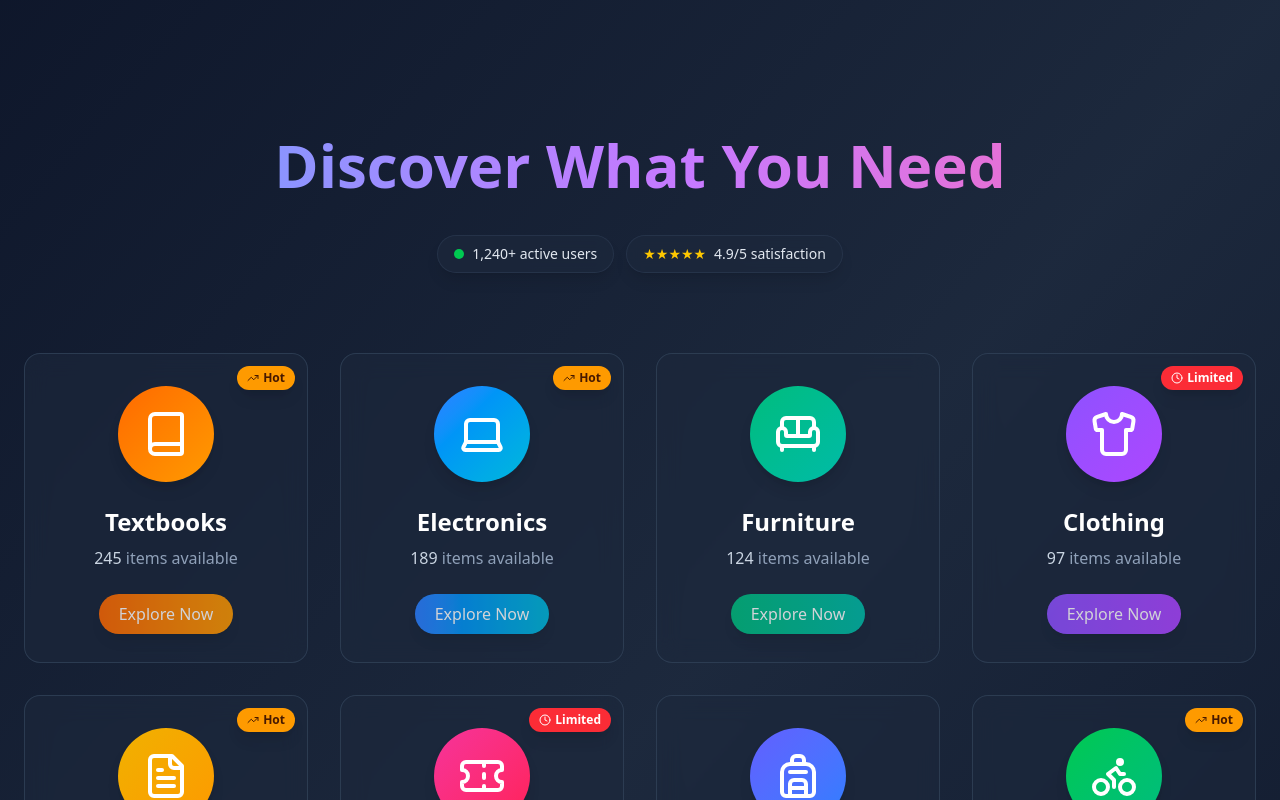
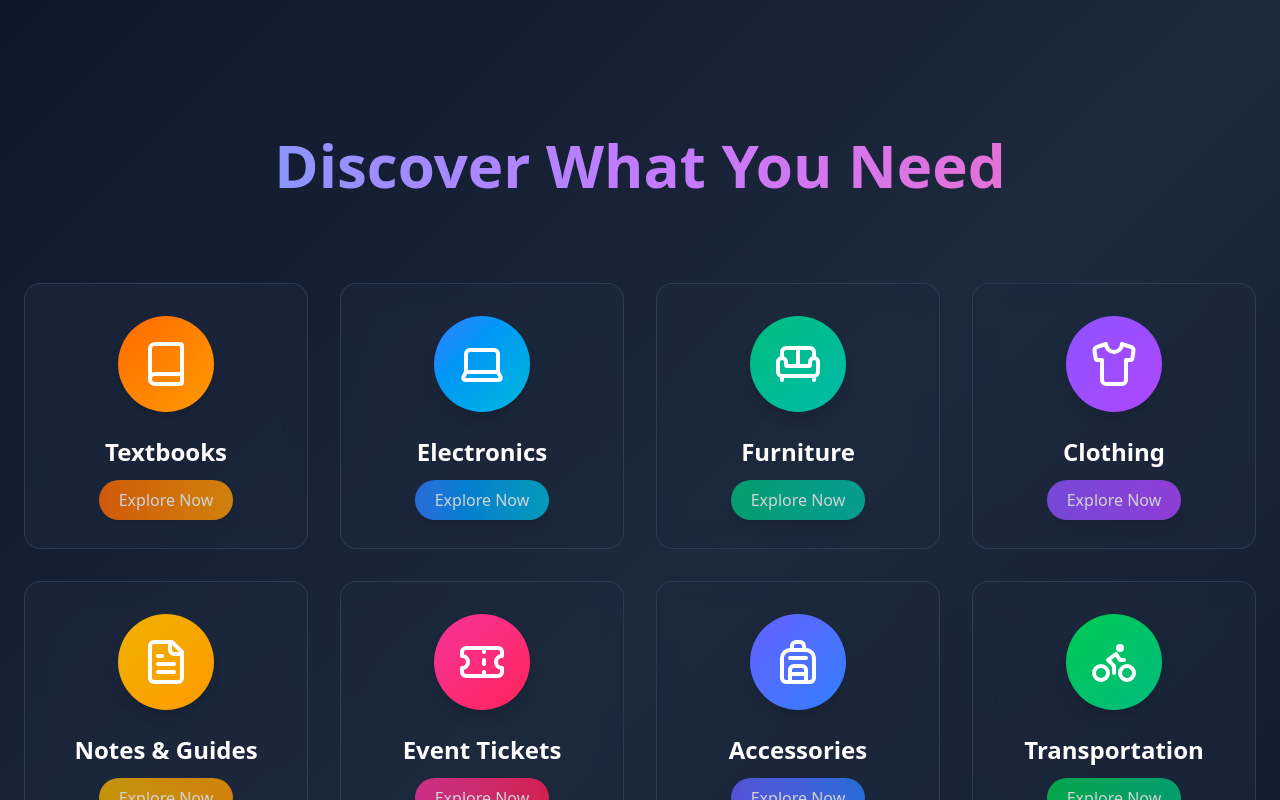
Before and after one commit to anmolgupta2015/College_Fair, a React (Vite) app: page /categories in a window 1280 px wide. Shown: the top 800 px of the page. Built offline with nearby package versions, Linux system fonts and the light colour scheme.

Commit message:
remove_unnecesary_features_for_now

```diff
--- a/src/home/categories.jsx
+++ b/src/home/categories.jsx
@@ -111,19 +111,7 @@ export default function Categories() {
             Discover What You Need
           </h2>
 
-          <div className="flex flex-wrap justify-center gap-3 mt-8">
-            <div className="flex items-center gap-2 bg-slate-800/70 px-4 py-2 rounded-full text-sm backdrop-blur-sm border border-slate-700/50 shadow-lg">
-              <span className="flex h-2.5 w-2.5 relative">
-                <span className="animate-ping absolute inline-flex h-full w-full rounded-full bg-green-400 opacity-75"></span>
-                <span className="relative inline-flex rounded-full h-2.5 w-2.5 bg-green-500"></span>
-              </span>
-              <span className="text-slate-200 font-medium">1,240+ active users</span>
-            </div>
-            <div className="flex items-center gap-2 bg-slate-800/70 px-4 py-2 rounded-full text-sm backdrop-blur-sm border border-slate-700/50 shadow-lg">
-              <span className="text-yellow-400">★★★★★</span>
-              <span className="text-slate-200 font-medium">4.9/5 satisfaction</span>
-            </div>
-          </div>
+
         </div>
 
         <div className="grid grid-cols-1 xs:grid-cols-2 sm:grid-cols-3 lg:grid-cols-4 gap-5 sm:gap-6 md:gap-8">
@@ -146,13 +134,13 @@ export default function Categories() {
 
                 {/* Category badges */}
                 <div className="absolute top-3 right-3 flex gap-1.5">
-                  {category.trending && (
+                  {false && (
                     <div className="flex items-center gap-1 bg-amber-500 text-amber-950 text-xs font-bold px-2.5 py-1 rounded-full shadow-lg transform group-hover:scale-105 transition-transform">
                       <TrendingUp className="w-3 h-3" />
                       <span>Hot</span>
                     </div>
                   )}
-                  {category.limited && (
+                  {false && (
                     <div className="flex items-center gap-1 bg-red-500 text-white text-xs font-bold px-2.5 py-1 rounded-full shadow-lg transform group-hover:scale-105 transition-transform">
                       <Clock className="w-3 h-3" />
                       <span>Limited</span>
@@ -172,10 +160,6 @@ export default function Categories() {
                   {category.name}
                 </h3>
 
-                {/* Item count with animation */}
-                <p className="text-slate-400 text-sm md:text-base mb-5">
-                  <span className="font-medium text-slate-300">{category.count}</span> items available
-                </p>
 
                 {/* CTA button that appears more prominently on hover */}
                 <div
```
